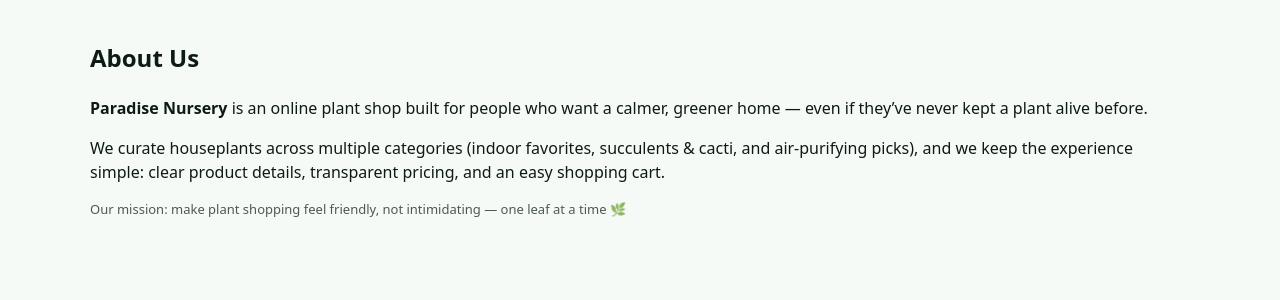
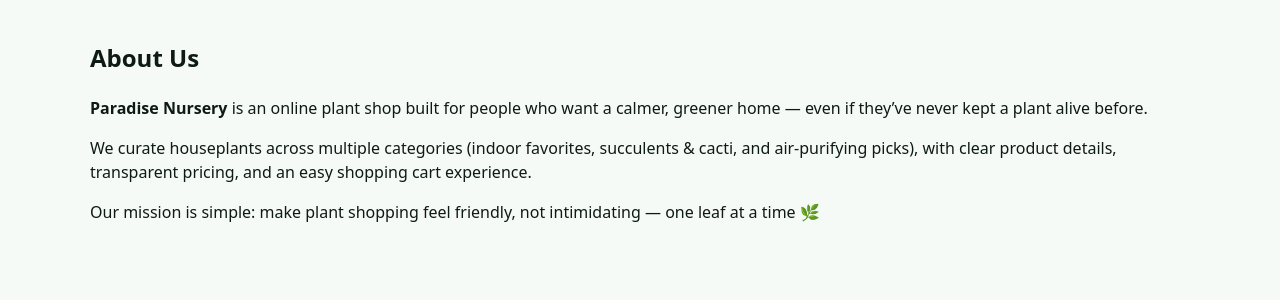
Before and after one commit to OrcnTester/paradise-nursery, a React (Vite) app: page /about in a window 1280 px wide. Shown: the top 300 px of the page. Built offline with nearby package versions, Linux system fonts and the light colour scheme.

Commit message:
Refactor AboutUs component for better readability

```diff
--- a/src/components/AboutUs.jsx
+++ b/src/components/AboutUs.jsx
@@ -1,21 +1,24 @@
 export default function AboutUs() {
   return (
-    <section>
+    <div className="about-us-container">
       <h2>About Us</h2>
 
       <p>
-        <strong>Paradise Nursery</strong> is an online plant shop built for people who want a calmer, greener home — even
-        if they’ve never kept a plant alive before.
+        <strong>Paradise Nursery</strong> is an online plant shop built for people
+        who want a calmer, greener home — even if they’ve never kept a plant alive
+        before.
       </p>
 
       <p>
-        We curate houseplants across multiple categories (indoor favorites, succulents & cacti, and air‑purifying picks),
-        and we keep the experience simple: clear product details, transparent pricing, and an easy shopping cart.
+        We curate houseplants across multiple categories (indoor favorites,
+        succulents &amp; cacti, and air-purifying picks), with clear product details,
+        transparent pricing, and an easy shopping cart experience.
       </p>
 
-      <p className="small">
-        Our mission: make plant shopping feel friendly, not intimidating — one leaf at a time 🌿
+      <p>
+        Our mission is simple: make plant shopping feel friendly, not intimidating —
+        one leaf at a time 🌿
       </p>
-    </section>
-  )
+    </div>
+  );
 }
```
